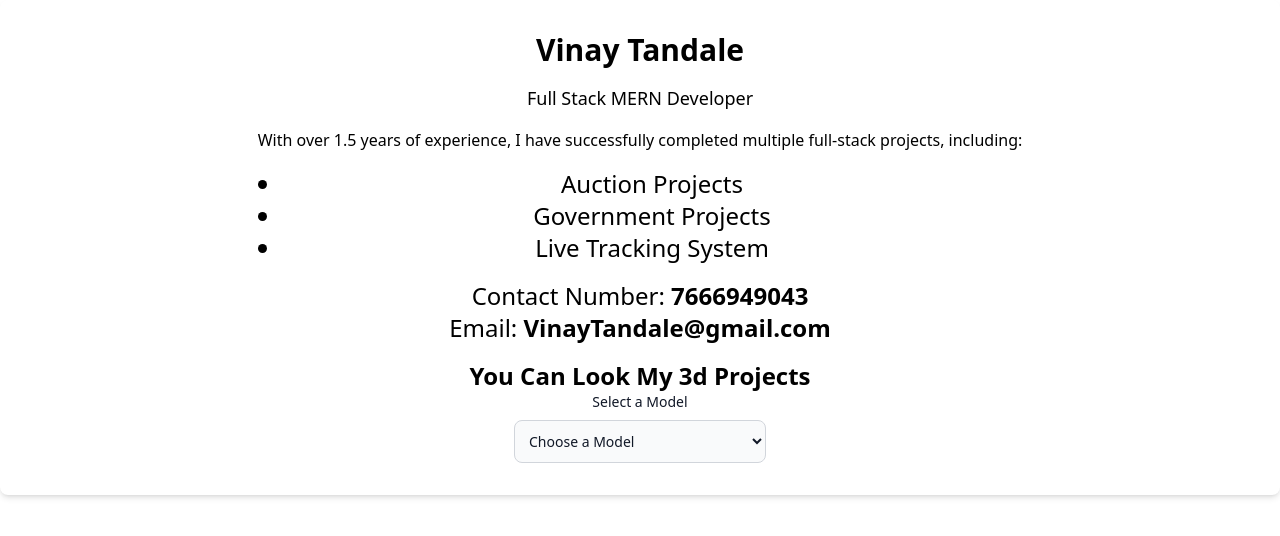
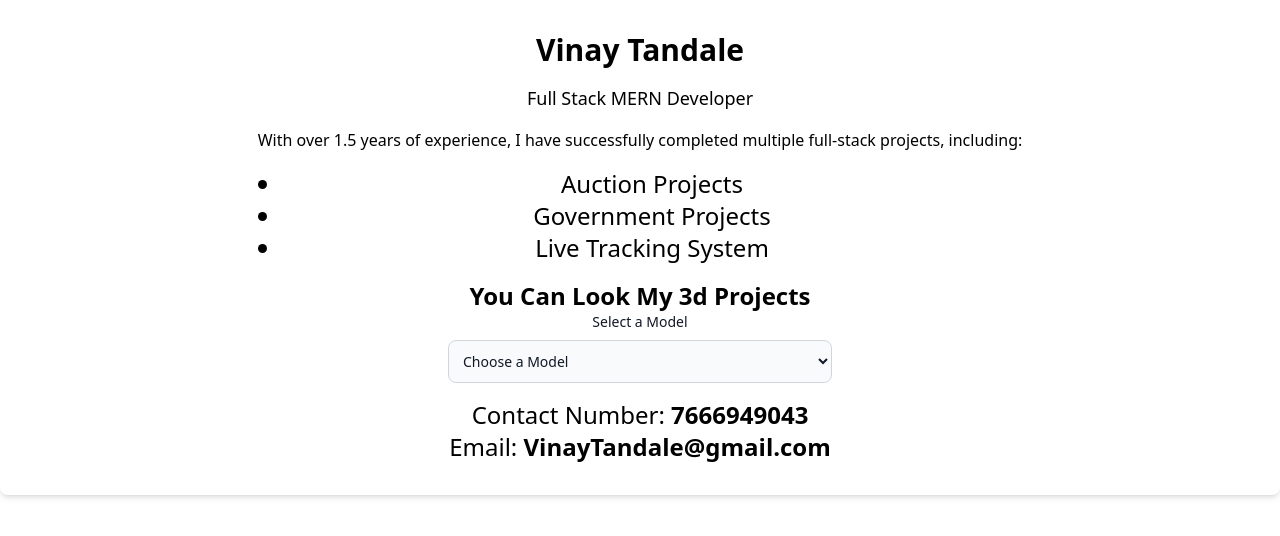
Before and after one commit to VinayProgram/Threejs, a Next.js app: page / in a window 1280 px wide. Shown: the top 536 px of the page. Built offline with nearby package versions, Linux system fonts and the light colour scheme.

Commit message:
3d projeects

```diff
--- a/src/app/page.js
+++ b/src/app/page.js
@@ -76,15 +76,7 @@ const page = () => {
     <li>Government Projects</li>
     <li>Live Tracking System</li>
   </ul>
-  <div className="mt-4">
-    <h5>Contact Number: <span className="font-bold">7666949043</span></h5>
-    <h5>Email: <span className="font-bold">VinayTandale@gmail.com</span></h5>
-  </div>
-</div>
-
-
-      </div>
-      <h1 className=" mt-4 font-bold text-2xl">You Can Look My 3d Projects </h1>
+  <h1 className=" mt-4 font-bold text-2xl">You Can Look My 3d Projects </h1>
       <form className="max-w-sm mx-auto">
         <label
           for="Models"
@@ -109,6 +101,15 @@ const page = () => {
           <option value="GoHOME">Goback</option>
         </select>
       </form>
+  <div className="mt-4">
+    <h5>Contact Number: <span className="font-bold">7666949043</span></h5>
+    <h5>Email: <span className="font-bold">VinayTandale@gmail.com</span></h5>
+  </div>
+</div>
+
+
+      </div>
+
       <div id="loader" className="text-3xl hidden" >Loading .....</div>
 
     </div>
```
